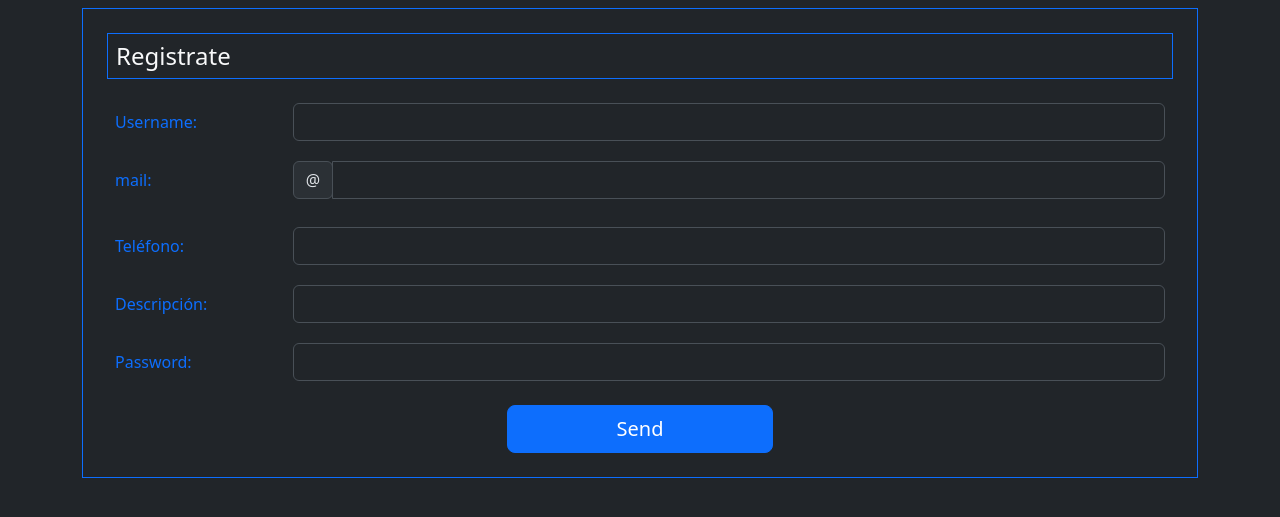
After one commit to NoeliaTinajeroOrtiz/clontwitter, a PHP site: page /registro.php in a window 1280 px wide. The commit adds this page. Shown: the top 517 px of the page. Run offline with PHP 8.4, Linux system fonts and the light colour scheme.

Commit message:
creamos la página de registro y comprobamos los datos

```diff
--- a/index.php
+++ b/index.php
@@ -3,7 +3,7 @@ include_once ("connection/connection.php");
 ?>
 
 <!DOCTYPE html>
-<html lang="en">
+<html lang="en" data-bs-theme="dark">
 
 <head>
 
--- /dev/null
+++ b/registro.php
@@ -0,0 +1,114 @@
+<?php
+    include_once("connection/connection.php");
+
+?>
+
+<!DOCTYPE html>
+<html lang="en" data-bs-theme="dark">
+<!-- Para cambiar de modo oscuro "dark" a modo normal, simplemente cambiarlo por "light"-->
+
+<head>
+
+    <meta charset="UTF-8">
+    <meta name="description" content="Este es mi portfolio personal">
+    <meta name="keywords" content="html, css, sass, bootstrap, js, portfolio, proyectos">
+    <meta name="language" content="EN">
+    <meta name="author" content="tumail@vedruna.es">
+    <meta name="robots" content="index,follow">
+    <meta name="revised" content="Tuesday, February 28th, 2023, 23:00pm">
+    <meta name="viewport" content="width=device-width, initial scale=1.0">
+    <meta http-equiv="X-UA-Compatible" content="IE-edge, chrome1">
+
+    <!-- Añado la fuente Roboto -->
+    <link rel="preconnect" href="https://fonts.googleapis.com">
+    <link rel="preconnect" href="https://fonts.gstatic.com" crossorigin>
+    <link href="https://fonts.googleapis.com/css2?family=Roboto:wght@400;700;900&display=swap" rel="stylesheet">
+
+    <!-- Bootstrap -->
+    <link href="https://cdn.jsdelivr.net/npm/bootstrap@5.3.0-alpha1/dist/css/bootstrap.min.css" rel="stylesheet"
+        integrity="sha384-GLhlTQ8iRABdZLl6O3oVMWSktQOp6b7In1Zl3/Jr59b6EGGoI1aFkw7cmDA6j6gD" crossorigin="anonymous">
+    <script src="https://cdn.jsdelivr.net/npm/bootstrap@5.3.0-alpha1/dist/js/bootstrap.bundle.min.js"
+        integrity="sha384-w76AqPfDkMBDXo30jS1Sgez6pr3x5MlQ1ZAGC+nuZB+EYdgRZgiwxhTBTkF7CXvN" crossorigin="anonymous"
+        defer></script>
+
+    <!-- My css -->
+    <link href="css/style.css" rel="stylesheet" type="text/css" />
+    <!-- My scripts -->
+    <script type="text/javascript" src="js/app.js" defer></script>
+
+    <!-- Icono al lado del titulo -->
+    <link rel="shortcut icon" href="media/icon/favicon.png" type="image/xpng">
+
+    <!-- Titulo -->
+    <title>Registro</title>
+
+</head>
+<body>
+<div id="contact" class="container">
+        <?php if(isset($_SESSION["errores"])){
+            var_dump($_SESSION["errores"]);
+        }
+
+        ?>
+
+        <?php if(isset($_SESSION["completado"])){
+            echo "Registro completado";
+        }
+
+        ?>
+        <form action="./comprobacion_datos.php" method="POST" class="mt-2 mx-auto">
+            <fieldset class="form-row reset p-4 align-items-center border border-primary ">
+                <legend class="reset text-light border border-primary px-2 py-1">Registrate</legend>
+
+                <div class="form-group row g-3 mt-1 mx-auto">
+                    <label for="username" class="col-sm-2 col-form-label text-primary">Username:</label>
+                    <div class="col-sm-10">
+                        <input type="text" id="username" class="form-control text-info" name="username" required />
+                    </div>
+                </div>
+
+                <div class="form-group row g-3 mt-1 mx-auto">
+                    <label for="mail" class="col-sm-2 col-form-label text-primary">mail:</label>
+                    <div class="col input-group mb-2">
+                        <div class="input-group-prepend">
+                            <div class="input-group-text">@</div>
+                          </div>
+                        <input type="email" id="mail" class="form-control text-info" name="mail" pattern="[a-z0-9._%+-]+@[a-z0-9.-]+\.[a-z]{2,}$"/>
+                    </div>
+                </div>
+                <div class="form-group row g-3 mt-1 mx-auto">
+                    <label for="telefono" class="col-sm-2 col-form-label text-primary">Teléfono:</label>
+                    <div class="col-sm-10">
+                        <input type="telefono" id="telefono" class="form-control text-info" name="telefono"pattern="[0-9]{9}"/>
+                    </div>
+                </div>
+                <div class="form-group row g-3 mt-1 mx-auto">
+                    <label for="descripcion" class="col-sm-2 col-form-label text-primary">Descripción:</label>
+                    <div class="col-sm-10">
+                        <input type="descripcion" id="descripcion" class="form-control text-info" name="descripcion"/>
+                    </div>
+                </div>
+
+                <div class="form-group row g-3 mt-1 mx-auto">
+                    <label for="password" class="col-sm-2 col-form-label text-primary">Password:</label>
+                    <div class="col-sm-10">
+                        <input type="password" id="password" class="form-control text-info" name="password" required pattern="(?=.*\d)(?=.*[a-z])(?=.*[A-Z]).{8,}"
+                            title="Debe contener al menos un número y una mayúscula y una minúscula, y al menos 8 o más carácteres"/>
+                    </div>
+                </div>
+
+                <div class="row g-3 mt-2 w-25 mx-auto">
+                    <input id="sendBttn" class="btn btn-primary btn-lg" type="submit" value="Send" name="submit"/>
+                </div>
+            </fieldset>
+        </form>
+    </div>
+
+    <?php
+        if(isset($_SESSION["errores"])){
+            $_SESSION["errores"] = null;
+            session_unset($_SESSION["errores"]);
+        }
+    ?>
+</body>
+</html>
```
Also changed, not shown: comprobacion_datos.php (added, +86 -0 lines).
